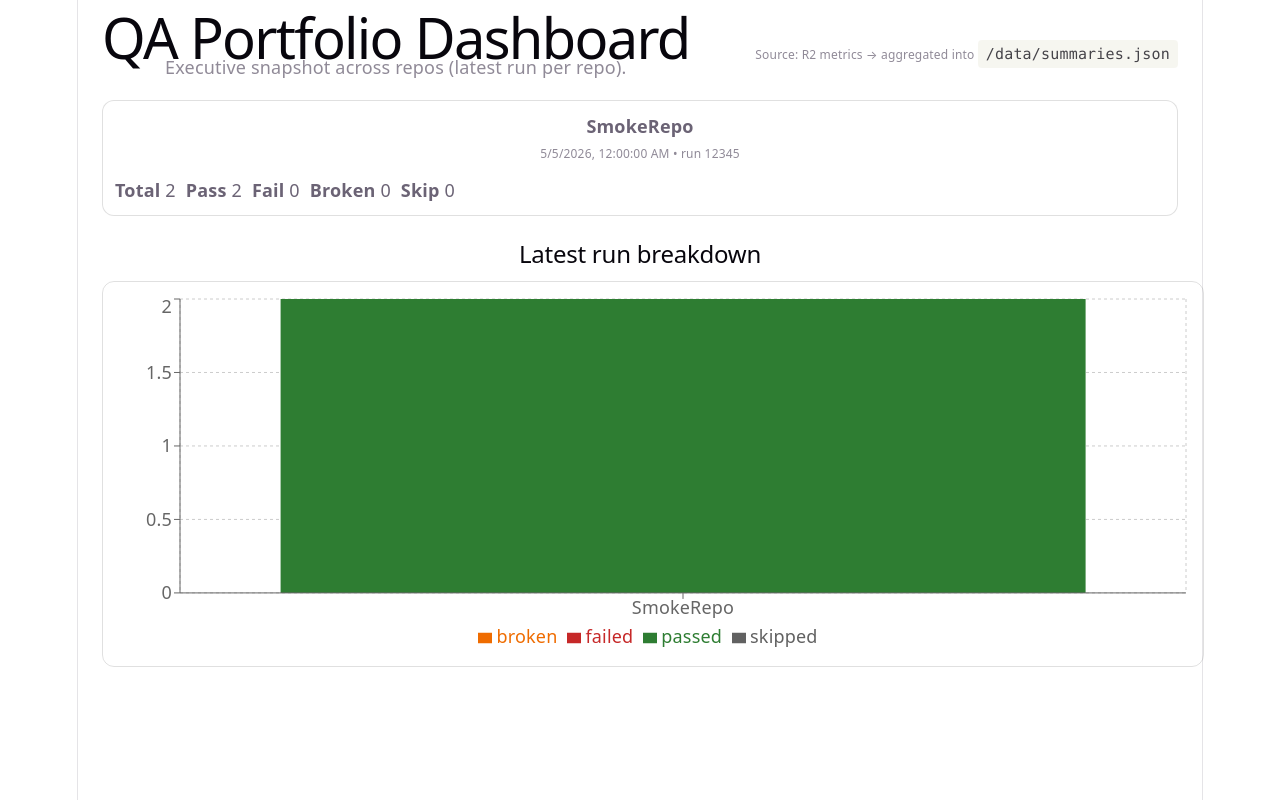
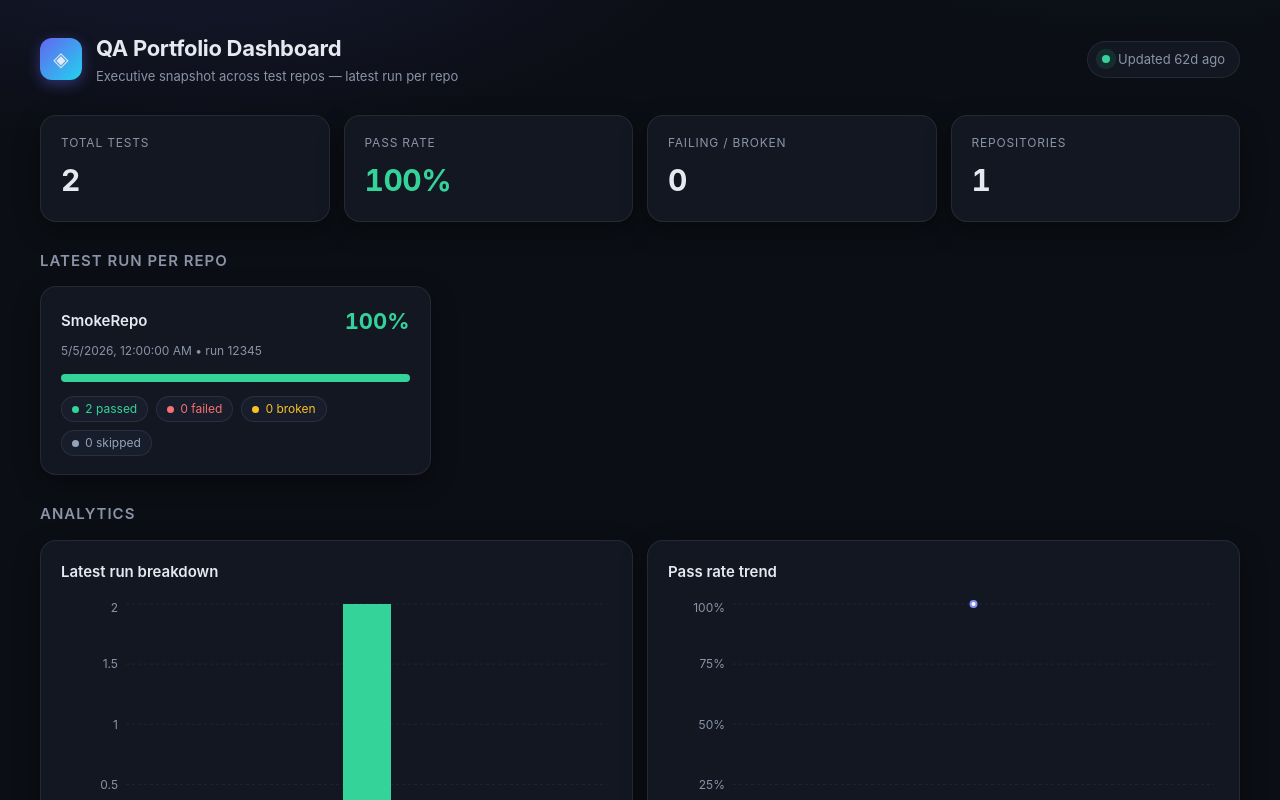
Before and after one commit to dsolisp/qa-dashboard, a React (Vite) app: page / in a window 1280 px wide. Shown: the top 800 px of the page. Built offline with nearby package versions, Linux system fonts and the light colour scheme.

Commit message:
feat: modern dark dashboard UI — KPI cards, pass-rate bars, themed charts, trend chart

```diff
--- a/index.html
+++ b/index.html
@@ -4,7 +4,7 @@
     <meta charset="UTF-8" />
     <link rel="icon" type="image/svg+xml" href="/favicon.svg" />
     <meta name="viewport" content="width=device-width, initial-scale=1.0" />
-    <title>qa-dashboard</title>
+    <title>QA Portfolio Dashboard</title>
   </head>
   <body>
     <div id="root"></div>
--- a/src/App.tsx
+++ b/src/App.tsx
@@ -5,6 +5,8 @@ import {
   BarChart,
   CartesianGrid,
   Legend,
+  Line,
+  LineChart,
   ResponsiveContainer,
   Tooltip,
   XAxis,
@@ -13,6 +15,45 @@ import {
 import { fetchSummaries } from './api';
 import type { RepoSummary } from './types';
 
+const STATUS_COLORS = {
+  passed: '#34d399',
+  failed: '#f87171',
+  broken: '#fbbf24',
+  skipped: '#64748b',
+};
+
+const LINE_COLORS = ['#818cf8', '#22d3ee', '#f472b6', '#a3e635', '#fb923c'];
+
+const AXIS_TICK = { fill: '#8b93a7', fontSize: 12 };
+const GRID_STROKE = 'rgba(255,255,255,0.06)';
+const TOOLTIP_STYLE = {
+  background: '#171d2b',
+  border: '1px solid rgba(255,255,255,0.1)',
+  borderRadius: 12,
+  fontSize: 13,
+  color: '#e6e9f0',
+};
+
+function passRate(s: RepoSummary): number {
+  return s.total > 0 ? Math.round((s.passed / s.total) * 100) : 0;
+}
+
+function timeAgo(iso: string): string {
+  const diff = Date.now() - new Date(iso).getTime();
+  const mins = Math.floor(diff / 60_000);
+  if (mins < 1) return 'just now';
+  if (mins < 60) return `${mins}m ago`;
+  const hours = Math.floor(mins / 60);
+  if (hours < 24) return `${hours}h ago`;
+  return `${Math.floor(hours / 24)}d ago`;
+}
+
+function rateColor(rate: number): string {
+  if (rate >= 90) return STATUS_COLORS.passed;
+  if (rate >= 70) return STATUS_COLORS.broken;
+  return STATUS_COLORS.failed;
+}
+
 function App() {
   const { data, isLoading, error } = useQuery({
     queryKey: ['summaries'],
@@ -20,7 +61,7 @@ function App() {
     staleTime: 30_000,
   });
 
-  const summaries = data ?? [];
+  const summaries = useMemo(() => data ?? [], [data]);
 
   const latestByRepo = useMemo(() => {
     const map = new Map<string, RepoSummary>();
@@ -33,82 +74,197 @@ function App() {
     return Array.from(map.values()).sort((a, b) => a.repo.localeCompare(b.repo));
   }, [summaries]);
 
+  const kpis = useMemo(() => {
+    const total = latestByRepo.reduce((n, s) => n + s.total, 0);
+    const passed = latestByRepo.reduce((n, s) => n + s.passed, 0);
+    const failing = latestByRepo.reduce((n, s) => n + s.failed + s.broken, 0);
+    return {
+      total,
+      passRate: total > 0 ? Math.round((passed / total) * 100) : 0,
+      failing,
+      repos: latestByRepo.length,
+    };
+  }, [latestByRepo]);
+
+  const latestTimestamp = useMemo(
+    () =>
+      summaries.reduce<string | null>(
+        (max, s) => (!max || s.timestamp > max ? s.timestamp : max),
+        null,
+      ),
+    [summaries],
+  );
+
   const chartData = latestByRepo.map((s) => ({
     repo: s.repo,
     passed: s.passed,
     failed: s.failed,
     broken: s.broken,
     skipped: s.skipped,
-    total: s.total,
   }));
 
+  const trendSeries = useMemo(() => {
+    const byRepo = new Map<string, { t: number; rate: number }[]>();
+    for (const s of summaries) {
+      const t = new Date(s.timestamp).getTime();
+      if (!byRepo.has(s.repo)) byRepo.set(s.repo, []);
+      byRepo.get(s.repo)!.push({ t, rate: passRate(s) });
+    }
+    for (const points of byRepo.values()) points.sort((a, b) => a.t - b.t);
+    return Array.from(byRepo.entries()).sort(([a], [b]) => a.localeCompare(b));
+  }, [summaries]);
+
   return (
-    <div style={{ padding: 24, fontFamily: 'system-ui, -apple-system, Segoe UI, Roboto, sans-serif' }}>
-      <header style={{ display: 'flex', alignItems: 'baseline', justifyContent: 'space-between', gap: 16 }}>
+    <div className="app">
+      <header className="header">
+        <div className="brand">
+          <div className="brand-mark">◈</div>
           <div>
-          <h1 style={{ margin: 0 }}>QA Portfolio Dashboard</h1>
-          <div style={{ opacity: 0.75, marginTop: 4 }}>
-            Executive snapshot across repos (latest run per repo).
+            <h1>QA Portfolio Dashboard</h1>
+            <p>Executive snapshot across test repos — latest run per repo</p>
           </div>
         </div>
-        <div style={{ fontSize: 12, opacity: 0.75 }}>
-          Source: R2 metrics → aggregated into <code>/data/summaries.json</code>
+        {latestTimestamp && (
+          <div className="updated-pill">
+            <span className="pulse-dot" />
+            Updated {timeAgo(latestTimestamp)}
           </div>
+        )}
       </header>
 
-      {isLoading && <p style={{ marginTop: 16 }}>Loading…</p>}
-      {error && (
-        <p style={{ marginTop: 16, color: '#b00020' }}>
-          Failed to load summaries: {String(error)}
-        </p>
+      {isLoading && <div className="state">Loading metrics…</div>}
+      {error != null && (
+        <div className="state error">Failed to load summaries: {String(error)}</div>
       )}
 
-      <section style={{ marginTop: 20, display: 'grid', gridTemplateColumns: 'repeat(auto-fit, minmax(220px, 1fr))', gap: 12 }}>
-        {latestByRepo.map((s) => (
-          <div
-            key={s.repo}
-            style={{
-              border: '1px solid rgba(0,0,0,0.12)',
-              borderRadius: 12,
-              padding: 12,
-              background: 'rgba(255,255,255,0.6)',
-            }}
-          >
-            <div style={{ fontWeight: 700 }}>{s.repo}</div>
-            <div style={{ fontSize: 12, opacity: 0.75, marginTop: 2 }}>
+      {!isLoading && !error && summaries.length === 0 && (
+        <div className="state">No runs found yet — trigger a CI run to populate the dashboard.</div>
+      )}
+
+      {latestByRepo.length > 0 && (
+        <>
+          <section className="kpis">
+            <div className="kpi">
+              <div className="kpi-label">Total tests</div>
+              <div className="kpi-value">{kpis.total}</div>
+            </div>
+            <div className="kpi">
+              <div className="kpi-label">Pass rate</div>
+              <div className="kpi-value pass">{kpis.passRate}%</div>
+            </div>
+            <div className="kpi">
+              <div className="kpi-label">Failing / broken</div>
+              <div className={`kpi-value${kpis.failing > 0 ? ' fail' : ''}`}>{kpis.failing}</div>
+            </div>
+            <div className="kpi">
+              <div className="kpi-label">Repositories</div>
+              <div className="kpi-value">{kpis.repos}</div>
+            </div>
+          </section>
+
+          <h2 className="section-title">Latest run per repo</h2>
+          <section className="cards">
+            {latestByRepo.map((s) => {
+              const rate = passRate(s);
+              return (
+                <div className="card" key={s.repo}>
+                  <div className="card-top">
+                    <div className="card-repo">{s.repo}</div>
+                    <div className="card-rate" style={{ color: rateColor(rate) }}>
+                      {rate}%
+                    </div>
+                  </div>
+                  <div className="card-meta">
                     {new Date(s.timestamp).toLocaleString()} • run {s.run_id}
                   </div>
-            <div style={{ marginTop: 10, display: 'flex', gap: 10, flexWrap: 'wrap' }}>
-              <div><strong>Total</strong> {s.total}</div>
-              <div><strong>Pass</strong> {s.passed}</div>
-              <div><strong>Fail</strong> {s.failed}</div>
-              <div><strong>Broken</strong> {s.broken}</div>
-              <div><strong>Skip</strong> {s.skipped}</div>
+                  <div className="bar-track">
+                    {s.total > 0 && (
+                      <>
+                        <span className="seg-pass" style={{ width: `${(s.passed / s.total) * 100}%` }} />
+                        <span className="seg-fail" style={{ width: `${(s.failed / s.total) * 100}%` }} />
+                        <span className="seg-broken" style={{ width: `${(s.broken / s.total) * 100}%` }} />
+                        <span className="seg-skip" style={{ width: `${(s.skipped / s.total) * 100}%` }} />
+                      </>
+                    )}
+                  </div>
+                  <div className="chips">
+                    <span className="chip pass">{s.passed} passed</span>
+                    <span className="chip fail">{s.failed} failed</span>
+                    <span className="chip broken">{s.broken} broken</span>
+                    <span className="chip skip">{s.skipped} skipped</span>
                   </div>
                 </div>
-        ))}
+              );
+            })}
           </section>
 
-      <section style={{ marginTop: 24 }}>
-        <h2 style={{ margin: '0 0 12px 0' }}>Latest run breakdown</h2>
-        <div style={{ width: '100%', height: 360, border: '1px solid rgba(0,0,0,0.12)', borderRadius: 12, padding: 12 }}>
+          <h2 className="section-title">Analytics</h2>
+          <section className="charts">
+            <div className="panel">
+              <h2>Latest run breakdown</h2>
+              <div style={{ width: '100%', height: 300 }}>
                 <ResponsiveContainer width="100%" height="100%">
-            <BarChart data={chartData}>
-              <CartesianGrid strokeDasharray="3 3" />
-              <XAxis dataKey="repo" />
-              <YAxis />
-              <Tooltip />
-              <Legend />
-              <Bar dataKey="passed" stackId="a" fill="#2e7d32" />
-              <Bar dataKey="failed" stackId="a" fill="#c62828" />
-              <Bar dataKey="broken" stackId="a" fill="#ef6c00" />
-              <Bar dataKey="skipped" stackId="a" fill="#616161" />
+                  <BarChart data={chartData} barSize={48}>
+                    <CartesianGrid strokeDasharray="3 3" stroke={GRID_STROKE} vertical={false} />
+                    <XAxis dataKey="repo" tick={AXIS_TICK} axisLine={false} tickLine={false} />
+                    <YAxis tick={AXIS_TICK} axisLine={false} tickLine={false} />
+                    <Tooltip contentStyle={TOOLTIP_STYLE} cursor={{ fill: 'rgba(255,255,255,0.04)' }} />
+                    <Legend wrapperStyle={{ fontSize: 13 }} />
+                    <Bar dataKey="passed" stackId="a" fill={STATUS_COLORS.passed} radius={[0, 0, 0, 0]} />
+                    <Bar dataKey="failed" stackId="a" fill={STATUS_COLORS.failed} />
+                    <Bar dataKey="broken" stackId="a" fill={STATUS_COLORS.broken} />
+                    <Bar dataKey="skipped" stackId="a" fill={STATUS_COLORS.skipped} radius={[6, 6, 0, 0]} />
                   </BarChart>
                 </ResponsiveContainer>
               </div>
+            </div>
+            <div className="panel">
+              <h2>Pass rate trend</h2>
+              <div style={{ width: '100%', height: 300 }}>
+                <ResponsiveContainer width="100%" height="100%">
+                  <LineChart>
+                    <CartesianGrid strokeDasharray="3 3" stroke={GRID_STROKE} vertical={false} />
+                    <XAxis
+                      dataKey="t"
+                      type="number"
+                      domain={['dataMin', 'dataMax']}
+                      scale="time"
+                      tick={AXIS_TICK}
+                      axisLine={false}
+                      tickLine={false}
+                      tickFormatter={(t: number) =>
+                        new Date(t).toLocaleDateString(undefined, { month: 'short', day: 'numeric' })
+                      }
+                    />
+                    <YAxis domain={[0, 100]} unit="%" tick={AXIS_TICK} axisLine={false} tickLine={false} />
+                    <Tooltip
+                      contentStyle={TOOLTIP_STYLE}
+                      labelFormatter={(t) => new Date(Number(t)).toLocaleString()}
+                      formatter={(value) => [`${value}%`, 'pass rate']}
+                    />
+                    <Legend wrapperStyle={{ fontSize: 13 }} />
+                    {trendSeries.map(([repo, points], i) => (
+                      <Line
+                        key={repo}
+                        data={points}
+                        dataKey="rate"
+                        name={repo}
+                        type="monotone"
+                        stroke={LINE_COLORS[i % LINE_COLORS.length]}
+                        strokeWidth={2}
+                        dot={{ r: 3 }}
+                        activeDot={{ r: 5 }}
+                      />
+                    ))}
+                  </LineChart>
+                </ResponsiveContainer>
+              </div>
+            </div>
           </section>
+        </>
+      )}
     </div>
-  )
+  );
 }
 
-export default App
+export default App;
--- a/src/index.css
+++ b/src/index.css
@@ -1,111 +1,282 @@
 :root {
-  --text: #6b6375;
-  --text-h: #08060d;
-  --bg: #fff;
-  --border: #e5e4e7;
-  --code-bg: #f4f3ec;
-  --accent: #aa3bff;
-  --accent-bg: rgba(170, 59, 255, 0.1);
-  --accent-border: rgba(170, 59, 255, 0.5);
-  --social-bg: rgba(244, 243, 236, 0.5);
-  --shadow:
-    rgba(0, 0, 0, 0.1) 0 10px 15px -3px, rgba(0, 0, 0, 0.05) 0 4px 6px -2px;
+  --bg: #0b0e14;
+  --panel: #121722;
+  --panel-2: #171d2b;
+  --border: rgba(255, 255, 255, 0.08);
+  --text: #e6e9f0;
+  --muted: #8b93a7;
+  --accent: #818cf8;
+  --pass: #34d399;
+  --fail: #f87171;
+  --broken: #fbbf24;
+  --skip: #64748b;
+  --shadow: 0 8px 24px rgba(0, 0, 0, 0.35);
 
-  --sans: system-ui, 'Segoe UI', Roboto, sans-serif;
-  --heading: system-ui, 'Segoe UI', Roboto, sans-serif;
-  --mono: ui-monospace, Consolas, monospace;
+  --sans:
+    'Inter', system-ui, -apple-system, 'Segoe UI', Roboto, sans-serif;
+  --mono: ui-monospace, 'SF Mono', Consolas, monospace;
 
-  font: 18px/145% var(--sans);
-  letter-spacing: 0.18px;
-  color-scheme: light dark;
+  font: 15px/1.5 var(--sans);
+  color-scheme: dark;
   color: var(--text);
   background: var(--bg);
   font-synthesis: none;
   text-rendering: optimizeLegibility;
   -webkit-font-smoothing: antialiased;
   -moz-osx-font-smoothing: grayscale;
-
-  @media (max-width: 1024px) {
-    font-size: 16px;
-  }
-}
-
-@media (prefers-color-scheme: dark) {
-  :root {
-    --text: #9ca3af;
-    --text-h: #f3f4f6;
-    --bg: #16171d;
-    --border: #2e303a;
-    --code-bg: #1f2028;
-    --accent: #c084fc;
-    --accent-bg: rgba(192, 132, 252, 0.15);
-    --accent-border: rgba(192, 132, 252, 0.5);
-    --social-bg: rgba(47, 48, 58, 0.5);
-    --shadow:
-      rgba(0, 0, 0, 0.4) 0 10px 15px -3px, rgba(0, 0, 0, 0.25) 0 4px 6px -2px;
-  }
-
-  #social .button-icon {
-    filter: invert(1) brightness(2);
-  }
-}
-
-#root {
-  width: 1126px;
-  max-width: 100%;
-  margin: 0 auto;
-  text-align: center;
-  border-inline: 1px solid var(--border);
-  min-height: 100svh;
-  display: flex;
-  flex-direction: column;
-  box-sizing: border-box;
 }
 
 body {
   margin: 0;
+  min-height: 100svh;
+  background:
+    radial-gradient(900px 420px at 15% -10%, rgba(99, 102, 241, 0.14), transparent 60%),
+    radial-gradient(800px 400px at 90% -20%, rgba(34, 211, 238, 0.1), transparent 60%),
+    var(--bg);
 }
 
-h1,
-h2 {
-  font-family: var(--heading);
-  font-weight: 500;
-  color: var(--text-h);
+.app {
+  max-width: 1200px;
+  margin: 0 auto;
+  padding: 32px 24px 64px;
 }
 
-h1 {
-  font-size: 56px;
-  letter-spacing: -1.68px;
-  margin: 32px 0;
-  @media (max-width: 1024px) {
-    font-size: 36px;
-    margin: 20px 0;
-  }
-}
-h2 {
-  font-size: 24px;
-  line-height: 118%;
-  letter-spacing: -0.24px;
-  margin: 0 0 8px;
-  @media (max-width: 1024px) {
-    font-size: 20px;
-  }
-}
-p {
-  margin: 0;
+/* ---------- Header ---------- */
+.header {
+  display: flex;
+  align-items: center;
+  justify-content: space-between;
+  gap: 16px;
+  flex-wrap: wrap;
+  margin-bottom: 28px;
 }
 
-code,
-.counter {
-  font-family: var(--mono);
-  display: inline-flex;
-  border-radius: 4px;
-  color: var(--text-h);
+.brand {
+  display: flex;
+  align-items: center;
+  gap: 14px;
 }
 
-code {
+.brand-mark {
+  width: 42px;
+  height: 42px;
+  border-radius: 12px;
+  display: grid;
+  place-items: center;
+  font-size: 20px;
+  background: linear-gradient(135deg, #6366f1, #22d3ee);
+  box-shadow: 0 4px 14px rgba(99, 102, 241, 0.4);
+}
+
+.brand h1 {
+  margin: 0;
+  font-size: 22px;
+  font-weight: 700;
+  letter-spacing: -0.3px;
+}
+
+.brand p {
+  margin: 2px 0 0;
+  font-size: 13px;
+  color: var(--muted);
+}
+
+.updated-pill {
+  display: inline-flex;
+  align-items: center;
+  gap: 8px;
+  font-size: 13px;
+  color: var(--muted);
+  background: var(--panel);
+  border: 1px solid var(--border);
+  border-radius: 999px;
+  padding: 8px 14px;
+}
+
+.pulse-dot {
+  width: 8px;
+  height: 8px;
+  border-radius: 50%;
+  background: var(--pass);
+  box-shadow: 0 0 0 0 rgba(52, 211, 153, 0.6);
+  animation: pulse 2.4s infinite;
+}
+
+@keyframes pulse {
+  0% { box-shadow: 0 0 0 0 rgba(52, 211, 153, 0.5); }
+  70% { box-shadow: 0 0 0 8px rgba(52, 211, 153, 0); }
+  100% { box-shadow: 0 0 0 0 rgba(52, 211, 153, 0); }
+}
+
+/* ---------- KPI row ---------- */
+.kpis {
+  display: grid;
+  grid-template-columns: repeat(auto-fit, minmax(190px, 1fr));
+  gap: 14px;
+  margin-bottom: 24px;
+}
+
+.kpi {
+  background: var(--panel);
+  border: 1px solid var(--border);
+  border-radius: 16px;
+  padding: 18px 20px;
+  box-shadow: var(--shadow);
+}
+
+.kpi-label {
+  font-size: 12px;
+  text-transform: uppercase;
+  letter-spacing: 0.8px;
+  color: var(--muted);
+}
+
+.kpi-value {
+  margin-top: 6px;
+  font-size: 30px;
+  font-weight: 700;
+  letter-spacing: -0.5px;
+  font-variant-numeric: tabular-nums;
+}
+
+.kpi-value.pass { color: var(--pass); }
+.kpi-value.fail { color: var(--fail); }
+
+/* ---------- Repo cards ---------- */
+.section-title {
+  margin: 28px 0 14px;
   font-size: 15px;
-  line-height: 135%;
-  padding: 4px 8px;
-  background: var(--code-bg);
+  font-weight: 600;
+  text-transform: uppercase;
+  letter-spacing: 1px;
+  color: var(--muted);
 }
+
+.cards {
+  display: grid;
+  grid-template-columns: repeat(auto-fill, minmax(300px, 1fr));
+  gap: 14px;
+}
+
+.card {
+  background: var(--panel);
+  border: 1px solid var(--border);
+  border-radius: 16px;
+  padding: 18px 20px;
+  box-shadow: var(--shadow);
+  transition: transform 0.15s ease, border-color 0.15s ease;
+}
+
+.card:hover {
+  transform: translateY(-2px);
+  border-color: rgba(129, 140, 248, 0.4);
+}
+
+.card-top {
+  display: flex;
+  align-items: center;
+  justify-content: space-between;
+  gap: 10px;
+}
+
+.card-repo {
+  font-weight: 600;
+  font-size: 15px;
+}
+
+.card-rate {
+  font-size: 22px;
+  font-weight: 700;
+  font-variant-numeric: tabular-nums;
+}
+
+.card-meta {
+  margin-top: 4px;
+  font-size: 12px;
+  color: var(--muted);
+}
+
+.bar-track {
+  display: flex;
+  height: 8px;
+  border-radius: 999px;
+  overflow: hidden;
+  margin-top: 14px;
+  background: var(--panel-2);
+}
+
+.bar-track span { height: 100%; }
+.seg-pass { background: var(--pass); }
+.seg-fail { background: var(--fail); }
+.seg-broken { background: var(--broken); }
+.seg-skip { background: var(--skip); }
+
+.chips {
+  display: flex;
+  flex-wrap: wrap;
+  gap: 8px;
+  margin-top: 14px;
+}
+
+.chip {
+  display: inline-flex;
+  align-items: center;
+  gap: 6px;
+  font-size: 12px;
+  font-variant-numeric: tabular-nums;
+  border-radius: 999px;
+  padding: 3px 10px;
+  border: 1px solid var(--border);
+  color: var(--muted);
+  background: var(--panel-2);
+}
+
+.chip::before {
+  content: '';
+  width: 7px;
+  height: 7px;
+  border-radius: 50%;
+  background: currentColor;
+}
+
+.chip.pass { color: var(--pass); }
+.chip.fail { color: var(--fail); }
+.chip.broken { color: var(--broken); }
+.chip.skip { color: #94a3b8; }
+
+/* ---------- Charts ---------- */
+.charts {
+  display: grid;
+  grid-template-columns: 1fr 1fr;
+  gap: 14px;
+}
+
+@media (max-width: 860px) {
+  .charts { grid-template-columns: 1fr; }
+}
+
+.panel {
+  background: var(--panel);
+  border: 1px solid var(--border);
+  border-radius: 16px;
+  padding: 20px;
+  box-shadow: var(--shadow);
+}
+
+.panel h2 {
+  margin: 0 0 16px;
+  font-size: 15px;
+  font-weight: 600;
+}
+
+/* ---------- States ---------- */
+.state {
+  padding: 40px;
+  text-align: center;
+  color: var(--muted);
+  background: var(--panel);
+  border: 1px dashed var(--border);
+  border-radius: 16px;
+}
+
+.state.error { color: var(--fail); }
```
Lines whose indentation alone changed are shown as unchanged.
